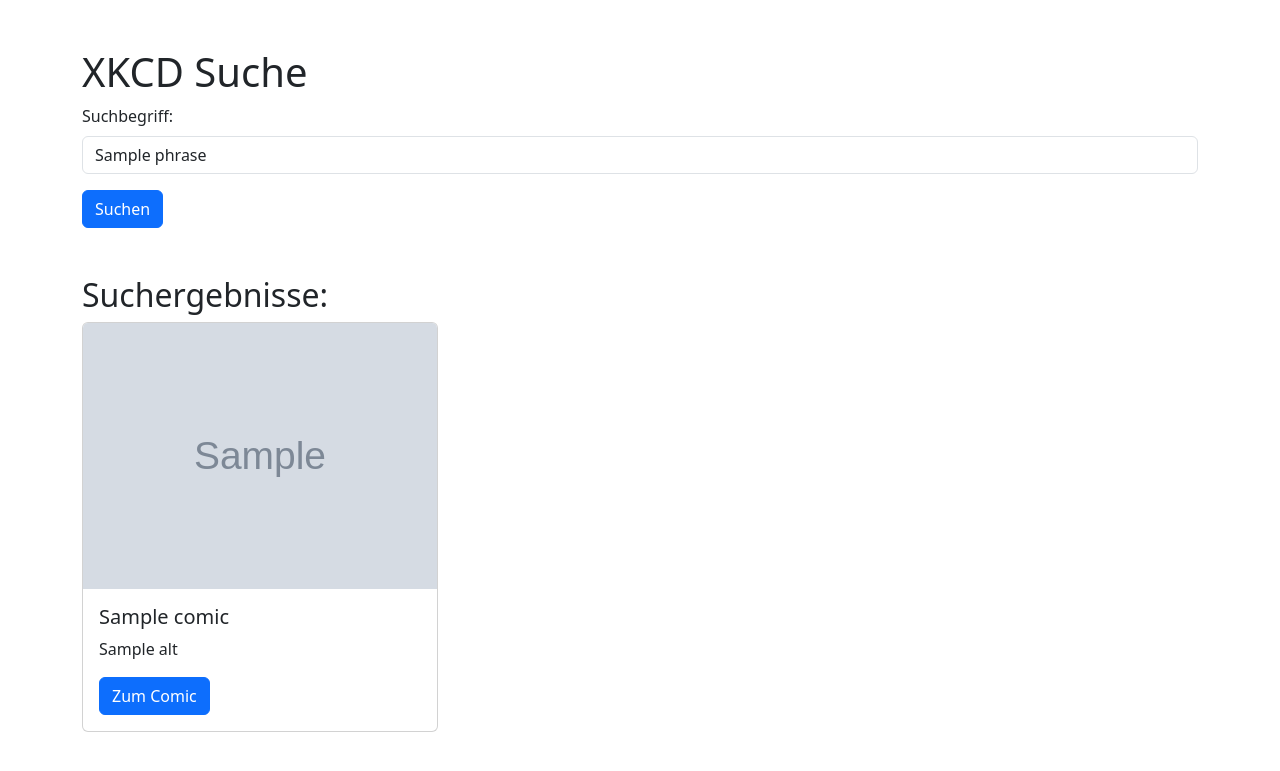
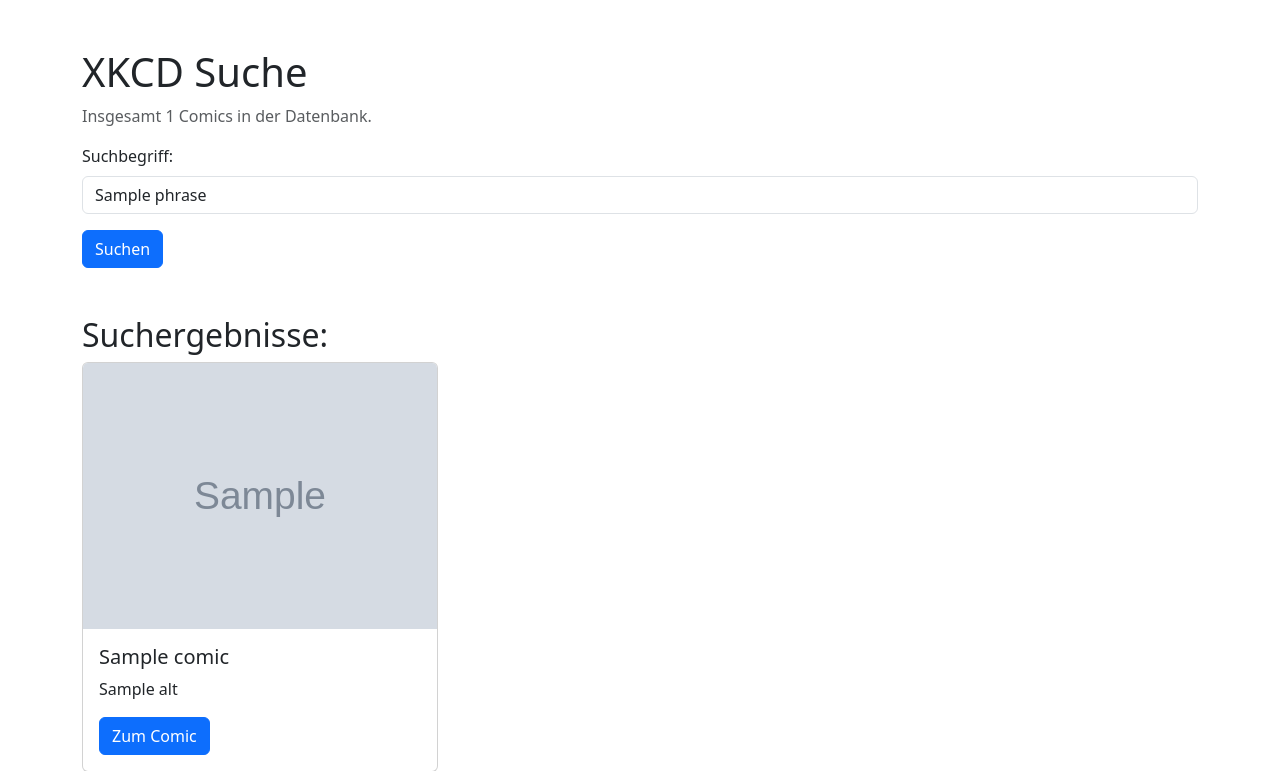
Before and after one commit to inf24234/xkcd-search-database, a Flask app: template web/templates/index.html in a window 1280 px wide. Shown: the top 771 px of the page. Run offline with Flask 3, Linux system fonts and the light colour scheme; the template is opened without the code that fills it: most values are stand-ins (such as "Sample title", 1, 10 or a date in 2020); grey boxes marked "Sample" are stand-in pictures.

Commit message:
Enhance README with initial data load instructions; update ETL parameters for comic extraction; add comic count display in web interface

```diff
--- a/dags/xkcd_etl.py
+++ b/dags/xkcd_etl.py
@@ -23,7 +23,7 @@ with DAG(
     default_args=args,
     params={
         "limit": 100,
-        "order": "asc",
+        "order": "desc",
         },
 ) as dag:
     extract_task = BashOperator(
--- a/web/app.py
+++ b/web/app.py
@@ -18,6 +18,8 @@ SEARCH = """SELECT num, title, link, img, alt, pub_date
             ORDER BY num DESC
             LIMIT 100"""
 
+COUNT_QUERY = "SELECT COUNT(*) AS count FROM comics"
+
 def search_comics(phrase):
     conn = pymysql.connect(**MYSQL)
     try:
@@ -27,14 +29,27 @@ def search_comics(phrase):
     finally:
         conn.close()
 
+def count_comics():
+    conn = pymysql.connect(**MYSQL)
+    try:
+        with conn.cursor() as cursor:
+            cursor.execute(COUNT_QUERY)
+            return cursor.fetchone()[0]
+    finally:
+        conn.close()
+
 @app.route("/", methods=["GET", "POST"])
 def index():
     phrase = request.args.get("q", "").strip()
     results = []
     error = None
-    if phrase:
-        try:
+    comic_count = None
+
+    try:
+        comic_count = count_comics()
+        if phrase:
             results = search_comics(phrase)
-        except pymysql.err.MySQLError as e:
-            error = f"Database error: {e}"
-    return render_template("index.html", phrase=phrase, results=results, error=error)
+    except pymysql.err.MySQLError as e:
+        error = f"Database error: {e}"
+
+    return render_template("index.html", phrase=phrase, results=results, error=error, comic_count=comic_count)
--- a/web/templates/index.html
+++ b/web/templates/index.html
@@ -9,10 +9,13 @@
 <body>
     <div class="container mt-5">
         <h1>XKCD Suche</h1>
+        {% if comic_count is not none %}
+            <p class="text-muted">Insgesamt {{ comic_count }} Comics in der Datenbank.</p>
+        {% endif %}
         <form method="GET" action="/">
             <div class="mb-3">
                 <label for="query" class="form-label">Suchbegriff:</label>
-                <input type="text" class="form-control" id="query" name="q" value="{{ phrase }}" required>
+                <input type="text" class="form-control" id="query" name="q" value="{{ phrase }}" autocomplete="off" required>
             </div>
             <button type="submit" class="btn btn-primary">Suchen</button>
         </form>
```
Also changed, not shown: README.md.
